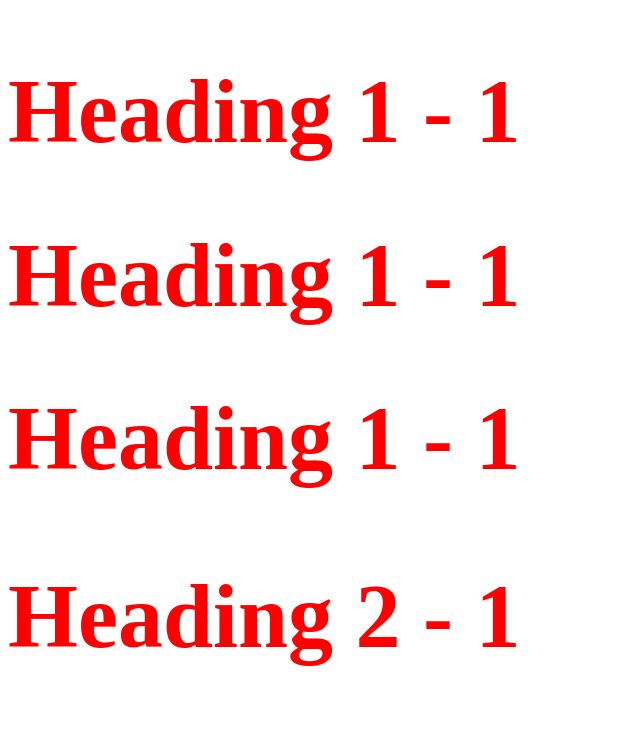
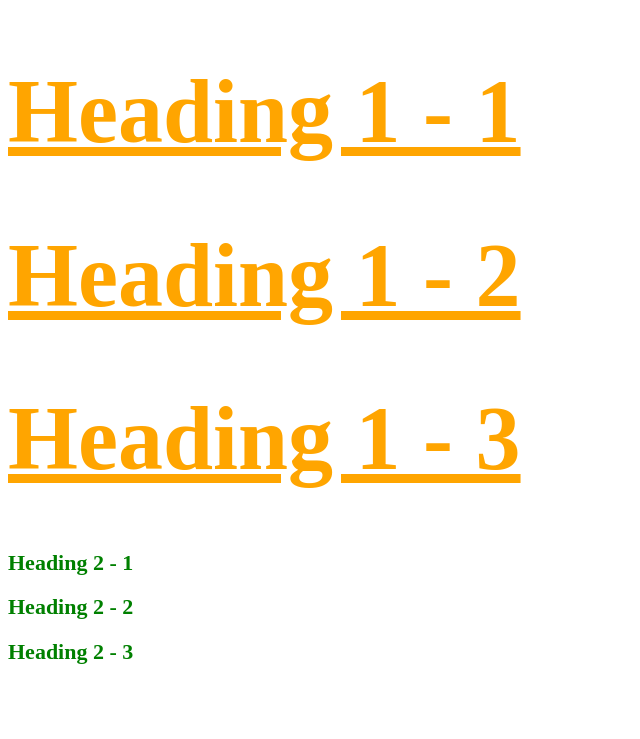
Before and after one commit to Margotvo/cartoon-hero, a plain HTML site: page stylish.html in a window 1280 px wide. Shown: the top 739 px of the page, without its empty margins (0-640 px from the left). Drawn offline with Linux system fonts and the light colour scheme.

Commit message:
Update stylish.html

```diff
--- a/stylish.html
+++ b/stylish.html
@@ -2,15 +2,27 @@
 <html>
 <head>
 	<title>stylish</title>
+	<style type="text/css">
+	h1{
+		color: orange;
+		font-size: 90px;
+		text-decoration: underline;
+	}
+
+	h2{
+		font-size:  22px;
+		color: green;
+	}
+	</style>
 </head>
 <body>
 
-	<h1 style="color: red; font-size: 90px;">Heading 1 - 1</h1>
-	<h1 style="color: red; font-size: 90px;">Heading 1 - 1</h1>
-	<h1 style="color: red; font-size: 90px;">Heading 1 - 1</h1>
-	<h2 style="color: red; font-size: 90px;">Heading 2 - 1</h2>
-	<h2 style="color: red; font-size: 90px;">Heading 2 - 2</h2>
-	<h2 style="color: red; font-size: 90px;">Heading 2 - 3</h2>
+	<h1>Heading 1 - 1</h1>
+	<h1>Heading 1 - 2</h1>
+	<h1>Heading 1 - 3</h1>
+	<h2>Heading 2 - 1</h2>
+	<h2>Heading 2 - 2</h2>
+	<h2>Heading 2 - 3</h2>
 
 </body>
 </html>
```
